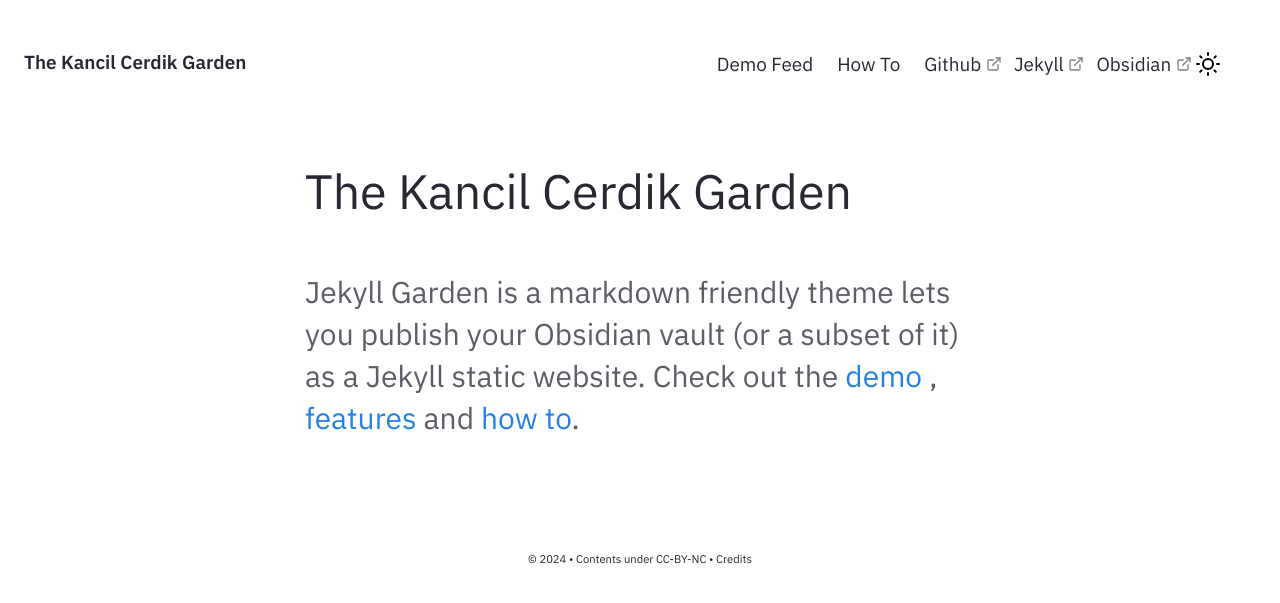
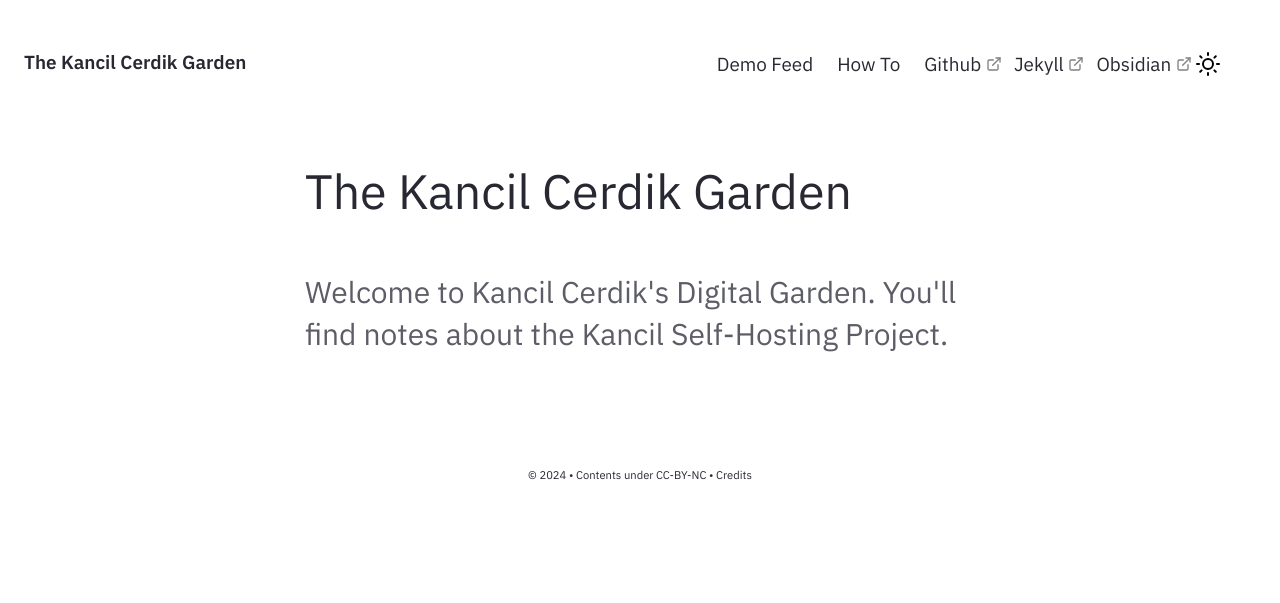
Before and after one commit to davidjeanpeter/kancil.github.io, a Jekyll site: the page built from pages/index.md, in a window 1280 px wide. Shown: the top 603 px of the page. Built offline with Jekyll 4.4.1, drawn with Linux system fonts in a browser that asks for light colours.

Commit message:
Update Homepage.html

```diff
--- a/_includes/Homepage.html
+++ b/_includes/Homepage.html
@@ -1,7 +1,8 @@
 <div class="home-intro">
     <div class="jumbo">{{site.heading}} </div>
     <div class="home-sub-text"> <h3>
-        Jekyll Garden is a markdown friendly theme lets you publish your Obsidian vault (or a subset of it) as a Jekyll static website.
-        Check out the <a href="{{'/notes' | relative_url}}"> demo </a>, <a href="{{'/post/features' | relative_url}}"> features </a> and <a href="{{'/post/how-to' | relative_url}}"> how to</a>.
+        Welcome to Kancil Cerdik's Digital Garden. You'll find notes about the Kancil Self-Hosting Project.
+        <!-- Jekyll Garden is a markdown friendly theme lets you publish your Obsidian vault (or a subset of it) as a Jekyll static website. -->
+        <!-- Check out the <a href="{{'/notes' | relative_url}}"> demo </a>, <a href="{{'/post/features' | relative_url}}"> features </a> and <a href="{{'/post/how-to' | relative_url}}"> how to</a>. -->
         </h3>
 </div> </div>
```
